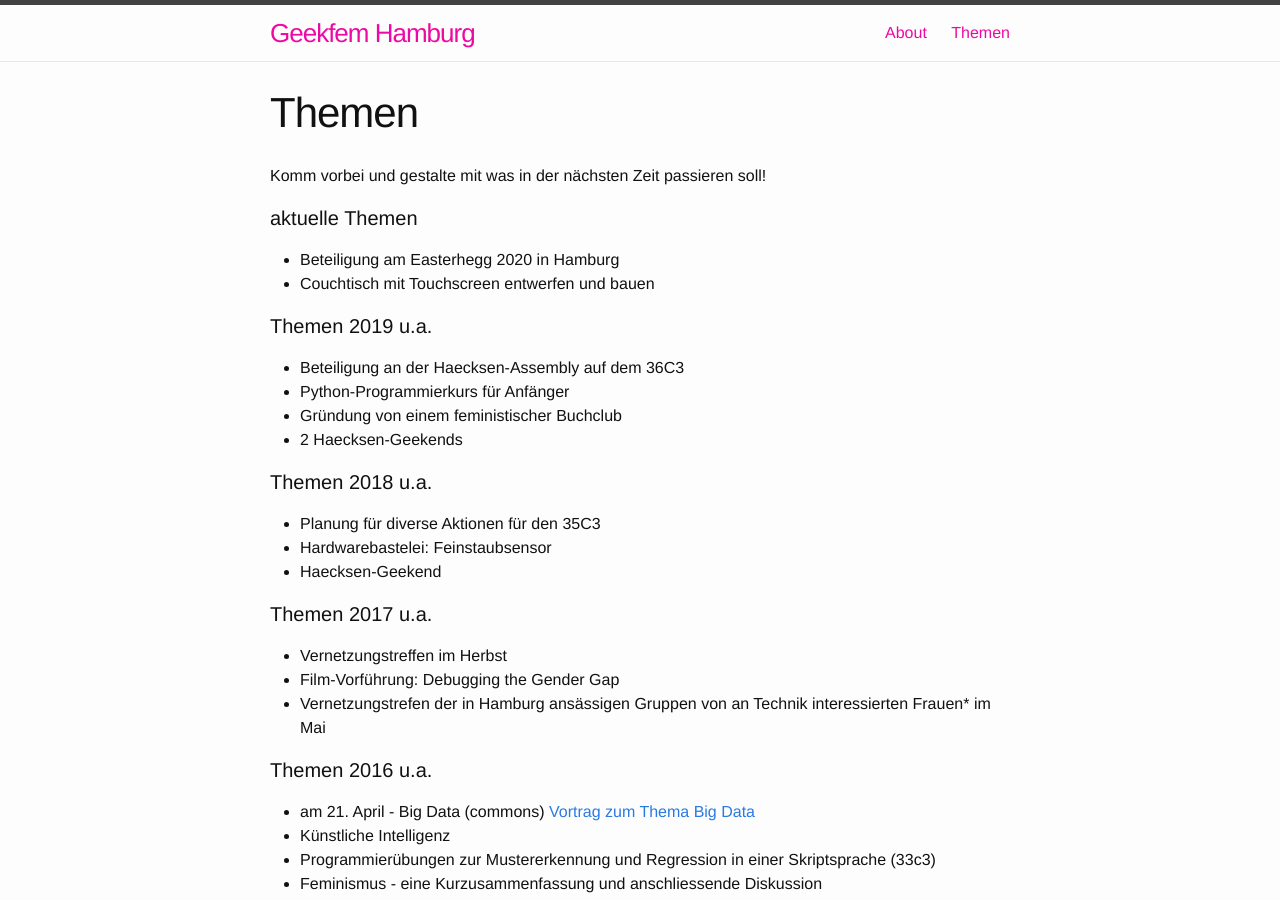
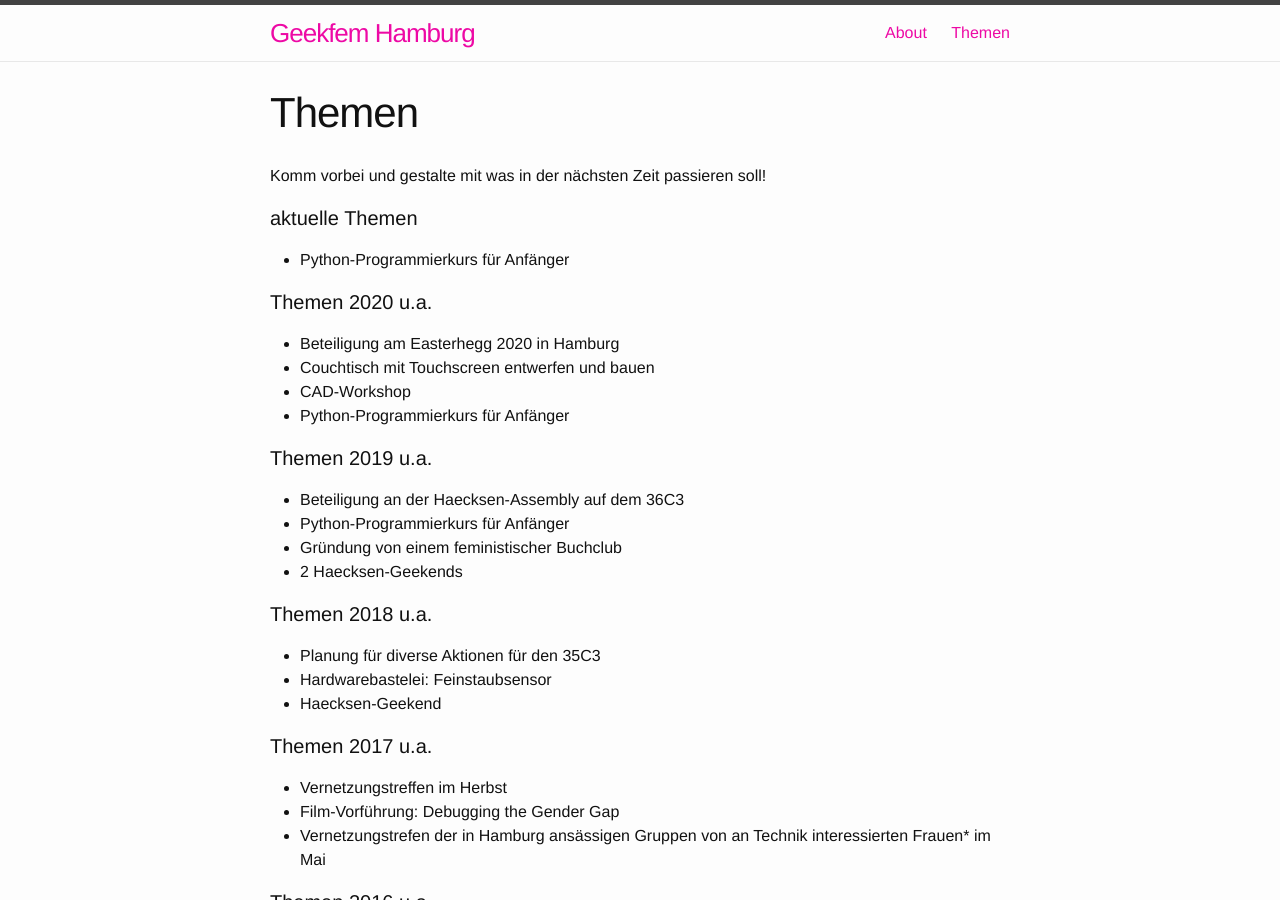
Before and after one commit to geekfem/geekfem.github.io, a Jekyll site: the page built from themen.md, in a window 1280 px wide and 900 px high. Built offline with Jekyll 4.4.1, drawn with Linux system fonts in a browser that asks for light colours.

Commit message:
Update Themen for 2020

```diff
--- a/themen.md
+++ b/themen.md
@@ -7,8 +7,13 @@ permalink: /themen/
 Komm vorbei und gestalte mit was in der nächsten Zeit passieren soll!
 
 #### aktuelle Themen
+* Python-Programmierkurs für Anfänger
+
+#### Themen 2020 u.a.
 * Beteiligung am Easterhegg 2020 in Hamburg
 * Couchtisch mit Touchscreen entwerfen und bauen
+* CAD-Workshop
+* Python-Programmierkurs für Anfänger
 
 #### Themen 2019 u.a.
 * Beteiligung an der Haecksen-Assembly auf dem 36C3
```
